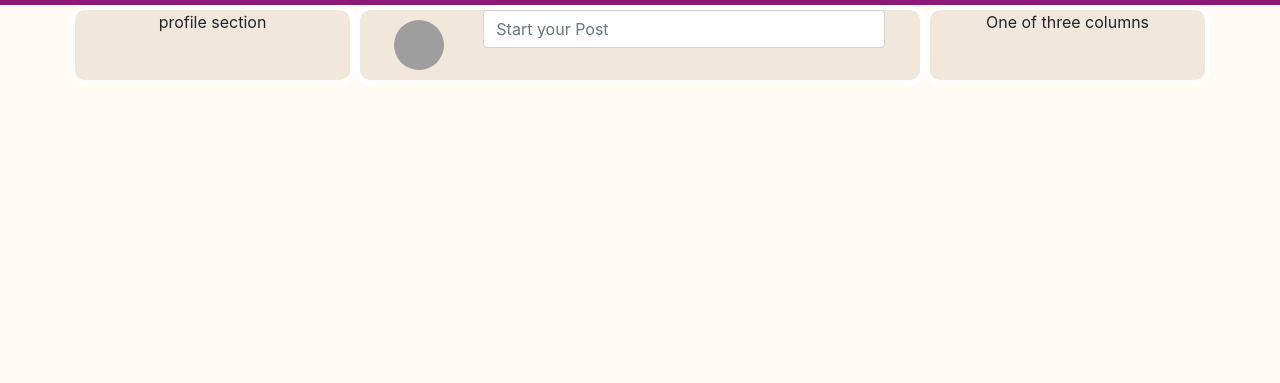
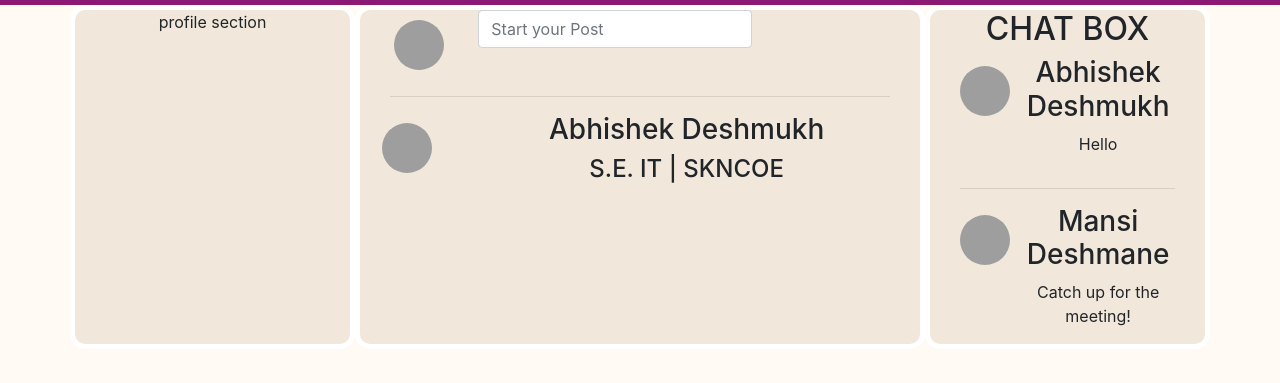
Before and after one commit to SuyashChavanOfficial/SConnect, a plain HTML site: page index.html in a window 1280 px wide. Shown: the part 75-458 px from the top of the page. Drawn offline with nearby package versions, Linux system fonts and the light colour scheme; grey boxes are pictures that could not be loaded; a web font is replaced by a local one.

Commit message:
Update index.html
Added content section

```diff
--- a/index.html
+++ b/index.html
@@ -21,6 +21,8 @@
     <link rel="preconnect" href="https://fonts.gstatic.com" crossorigin>
     <link href="https://fonts.googleapis.com/css2?family=Poppins:wght@500&display=swap" rel="stylesheet">
     <link href="https://fonts.googleapis.com/css2?family=Foldit:wght@500&display=swap" rel="stylesheet">
+    <link href="https://fonts.googleapis.com/css2?family=Source+Code+Pro:wght@300&family=Source+Serif+Pro&display=swap"
+        rel="stylesheet">
 
     <!-- BOOTSRAP -->
 
@@ -93,8 +95,20 @@
                                     alt="profile-photo" class="profile-photo">
                             </div>
                             <div class="col-10 input-group rounded">
-                                <input type="text" class="form-control rounded search-box post-box" placeholder="Start your Post">
+                                <div class="post-box">
+                                    <input type="text" class="form-control" id="post-box" placeholder="Start your Post">
+                                </div>
                             </div>
+                        </div>
+                        <hr>
+                    </div>
+                    <div class="row latest-post">
+                        <div class="col-2">
+                            <img src="https://marketplace.canva.com/EAFEits4-uw/1/0/1600w/canva-boy-cartoon-gamer-animated-twitch-profile-photo-oEqs2yqaL8s.jpg" alt="" class="profile-photo">
+                        </div>
+                        <div class="col-10 profile-info">
+                            <h3 class="profile-name">Abhishek Deshmukh</h3>
+                            <h4 class="job-desc">S.E. IT | SKNCOE</h4>
                         </div>
                     </div>
                 </div>
@@ -103,7 +117,28 @@
             <!-- CHAT SECTION -->
 
             <div class="col-3 chat-sect sect-round">
-                One of three columns
+                <h2 class="chat-head">CHAT BOX</h2>
+                <div class="container chat-div">
+                    <div class="row">
+                        <div class="col-3"><img
+                                src="https://marketplace.canva.com/EAFEits4-uw/1/0/1600w/canva-boy-cartoon-gamer-animated-twitch-profile-photo-oEqs2yqaL8s.jpg"
+                                alt="" class="profile-photo"></div>
+                        <div class="col-9 chat-profile">
+                            <h3 class="profile-name">Abhishek Deshmukh</h3>
+                            <p class="chat-text">Hello</p>
+                        </div>
+                    </div>
+                    <hr>
+                    <div class="row">
+                        <div class="col-3"><img
+                                src="https://media.licdn.com/dms/image/C5603AQFEHjxSHVVRbQ/profile-displayphoto-shrink_800_800/0/1621509678028?e=2147483647&v=beta&t=eVOtP0lqIBH5jitMGEE6aAvcH-m_b7kBS1j1xZL-0Uo"
+                                alt="" class="profile-photo"></div>
+                        <div class="col-9 chat-profile">
+                            <h3 class="profile-name">Mansi Deshmane</h3>
+                            <p class="chat-text">Catch up for the meeting!</p>
+                        </div>
+                    </div>
+                </div>
             </div>
         </div>
     </div>
```
